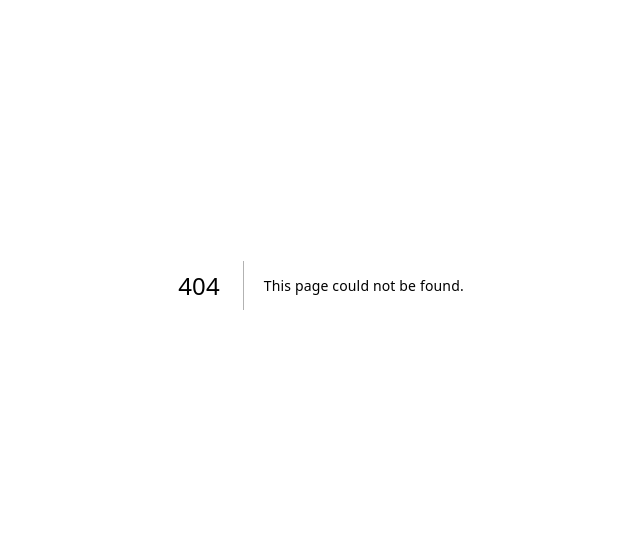
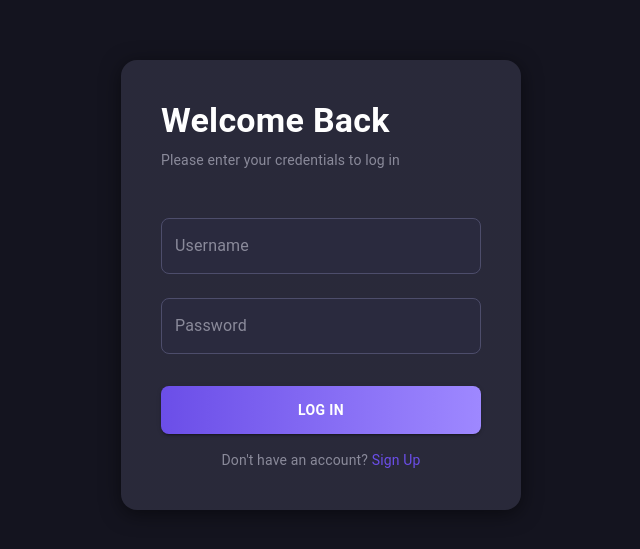
Before and after one commit to yigitplt/MovieRepo, a Next.js app in the folder front/my-app/: page /login in a window 1280 px wide. Before the commit this address had no page. Shown: the part 115-664 px from the top of the page, without its empty margins (319-959 px from the left). Built offline with nearby package versions, Linux system fonts and the light colour scheme.

Commit message:
Create login page

```diff
--- /dev/null
+++ b/front/my-app/src/app/login/page.tsx
@@ -0,0 +1,7 @@
+import LoginForm from "@/src/components/LoginForm";
+
+export default function LoginPage(){
+    return (
+        <LoginForm />
+    )
+}
--- a/front/my-app/src/app/page.tsx
+++ b/front/my-app/src/app/page.tsx
@@ -2,102 +2,10 @@ import Image from "next/image";
 
 export default function Home() {
   return (
-    <div className="font-sans grid grid-rows-[20px_1fr_20px] items-center justify-items-center min-h-screen p-8 pb-20 gap-16 sm:p-20">
-      <main className="flex flex-col gap-[32px] row-start-2 items-center sm:items-start">
-        <Image
-          className="dark:invert"
-          src="/next.svg"
-          alt="Next.js logo"
-          width={180}
-          height={38}
-          priority
-        />
-        <ol className="font-mono list-inside list-decimal text-sm/6 text-center sm:text-left">
-          <li className="mb-2 tracking-[-.01em]">
-            Get started by editing{" "}
-            <code className="bg-black/[.05] dark:bg-white/[.06] font-mono font-semibold px-1 py-0.5 rounded">
-              app/page.tsx
-            </code>
-            .
-          </li>
-          <li className="tracking-[-.01em]">
-            Save and see your changes instantly.
-          </li>
-        </ol>
-
-        <div className="flex gap-4 items-center flex-col sm:flex-row">
-          <a
-            className="rounded-full border border-solid border-transparent transition-colors flex items-center justify-center bg-foreground text-background gap-2 hover:bg-[#383838] dark:hover:bg-[#ccc] font-medium text-sm sm:text-base h-10 sm:h-12 px-4 sm:px-5 sm:w-auto"
-            href="https://vercel.com/new?utm_source=create-next-app&utm_medium=appdir-template-tw&utm_campaign=create-next-app"
-            target="_blank"
-            rel="noopener noreferrer"
-          >
-            <Image
-              className="dark:invert"
-              src="/vercel.svg"
-              alt="Vercel logomark"
-              width={20}
-              height={20}
-            />
-            Deploy now
-          </a>
-          <a
-            className="rounded-full border border-solid border-black/[.08] dark:border-white/[.145] transition-colors flex items-center justify-center hover:bg-[#f2f2f2] dark:hover:bg-[#1a1a1a] hover:border-transparent font-medium text-sm sm:text-base h-10 sm:h-12 px-4 sm:px-5 w-full sm:w-auto md:w-[158px]"
-            href="https://nextjs.org/docs?utm_source=create-next-app&utm_medium=appdir-template-tw&utm_campaign=create-next-app"
-            target="_blank"
-            rel="noopener noreferrer"
-          >
-            Read our docs
-          </a>
-        </div>
-      </main>
-      <footer className="row-start-3 flex gap-[24px] flex-wrap items-center justify-center">
-        <a
-          className="flex items-center gap-2 hover:underline hover:underline-offset-4"
-          href="https://nextjs.org/learn?utm_source=create-next-app&utm_medium=appdir-template-tw&utm_campaign=create-next-app"
-          target="_blank"
-          rel="noopener noreferrer"
-        >
-          <Image
-            aria-hidden
-            src="/file.svg"
-            alt="File icon"
-            width={16}
-            height={16}
-          />
-          Learn
-        </a>
-        <a
-          className="flex items-center gap-2 hover:underline hover:underline-offset-4"
-          href="https://vercel.com/templates?framework=next.js&utm_source=create-next-app&utm_medium=appdir-template-tw&utm_campaign=create-next-app"
-          target="_blank"
-          rel="noopener noreferrer"
-        >
-          <Image
-            aria-hidden
-            src="/window.svg"
-            alt="Window icon"
-            width={16}
-            height={16}
-          />
-          Examples
-        </a>
-        <a
-          className="flex items-center gap-2 hover:underline hover:underline-offset-4"
-          href="https://nextjs.org?utm_source=create-next-app&utm_medium=appdir-template-tw&utm_campaign=create-next-app"
-          target="_blank"
-          rel="noopener noreferrer"
-        >
-          <Image
-            aria-hidden
-            src="/globe.svg"
-            alt="Globe icon"
-            width={16}
-            height={16}
-          />
-          Go to nextjs.org →
-        </a>
-      </footer>
-    </div>
+    <main className="flex min-h-screen flex-col items-center justify-between p-24">
+      <h1 className="text-4xl font-bold">Welcome to My App</h1>
+      <p className="mt-4 text-lg">This is the home page of your application.</p>
+      <Image src="/logo.png" alt="Logo" width={150} height={150} />
+    </main>
   );
 }
--- /dev/null
+++ b/front/my-app/src/components/LoginForm.tsx
@@ -0,0 +1,112 @@
+"use client";
+
+import { useState } from "react";
+import { Controller, useForm } from "react-hook-form";
+import axiosInstance from "../lib/axiosInstance";
+import { Box, Typography } from "@mui/material";
+import { StyledPaper } from "./ui/StyledPaper";
+import { StyledButton } from "./ui/StyledButton";
+import { StyledTextField } from "./ui/StyledTextField";
+import { useRouter } from "next/navigation";
+
+interface LoginFormValues {
+  username: string;
+  password: string;
+}
+
+export default function LoginForm() {
+
+    const {control, handleSubmit, reset} = useForm<LoginFormValues>({
+        defaultValues: {
+            username: '',
+            password: ''
+        }
+    });
+
+    const [message, setMessage] = useState<string | null>(null);
+
+    const router = useRouter();
+
+    const onSubmit = async (data: LoginFormValues) => {
+        try {
+            const res = await axiosInstance.post('/auth/login', data);
+            localStorage.setItem('token', res.data.token);
+            router.push('/dashboard');
+        } catch (error: any) {
+            if(error.response) {
+                setMessage(error.response.data.message || "Wrong username or password.");
+            } else{
+                setMessage("Error: Unable to connect to the server.");
+            }
+        }
+    }
+
+    return(
+        <Box
+            sx={{
+                display: 'flex',
+                justifyContent: 'center',
+                alignItems: 'center',
+                minHeight: '100vh',
+                backgroundColor: '#14141F',
+                padding: '20px',
+            }}
+        >
+            <StyledPaper>
+                <Box sx={{ mb: 4, textAlign: 'left' }}>
+                    <Typography variant="h4" component="h1" sx={{ fontWeight: 'bold', color: '#FFFFFF', mb: 1 }}>
+                        Welcome Back
+                    </Typography>
+                    <Typography variant="body2" sx={{ color: '#8A8A9A' }}>
+                        Please enter your credentials to log in
+                    </Typography>
+                </Box>
+                <form onSubmit={handleSubmit(onSubmit)}>
+                    <Controller
+                        name="username"
+                        control={control}
+                        render={({ field }) => (
+                            <StyledTextField
+                                {...field}
+                                label="Username"
+                                variant="outlined"
+                                fullWidth
+                                margin="normal"
+                            />
+                        )}
+                    />
+                    <Controller
+                        name="password"
+                        control={control}
+                        render={({ field }) => (
+                            <StyledTextField
+                                {...field}
+                                type="password"
+                                label="Password"
+                                variant="outlined"
+                                fullWidth
+                                margin="normal"
+                            />
+                        )}
+                    />
+                    {message && (
+                        <Typography variant="body2" color="error" sx={{ mt: 2 }}>
+                            {message}
+                        </Typography>
+                    )}
+                    <StyledButton type="submit" fullWidth variant="contained" sx={{ mt: 3 }}>
+                        Log In
+                    </StyledButton>
+                    <Typography variant="body2" sx={{ mt: 2, textAlign: 'center', color: '#8A8A9A' }}>
+                        Don't have an account? <a href="/signup" style={{ color: '#6B4EE8' }}>Sign Up</a>
+                    </Typography>
+                </form>
+            </StyledPaper>
+        </Box>
+    );
+
+
+
+
+
+}
--- a/front/my-app/src/components/SignUpForm.tsx
+++ b/front/my-app/src/components/SignUpForm.tsx
@@ -8,15 +8,7 @@ import { useForm, Controller } from 'react-hook-form';
 import { StyledPaper } from './ui/StyledPaper';
 import { StyledTextField } from './ui/StyledTextField';
 import { StyledButton } from './ui/StyledButton';
-
-
-const StyledCheckbox = styled(Checkbox)({
-  color: '#6B4EE8',
-  '&.Mui-checked': {
-    color: '#9E88FF',
-  },
-});
-
+import { useRouter } from 'next/navigation';
 
 interface SignUpFormValues {
   username: string;
@@ -36,11 +28,16 @@ export default function SignUpForm() {
 
     const [message, setMessage] = useState<string | null>(null);
 
+    const router = useRouter();
+
     const onSubmit = async (data: SignUpFormValues) => {
         try{
             const res = await axiosInstance.post('/auth/signup', data);
             setMessage(`User ${res.data.username} created successfully!`);
             reset();
+            setTimeout(() => {
+                router.push('/login');
+            }, 2000);
         } catch (error: any) {
             if(error.response) {
                 setMessage(error.response.data.message || "An error occurred during signup.");
@@ -67,7 +64,7 @@ export default function SignUpForm() {
             Welcome to my app
           </Typography>
           <Typography variant="body2" sx={{ color: '#8A8A9A' }}>
-            Kindly fill in your details below to create an account
+            Fill in your details below to create an account
           </Typography>
         </Box>
 
@@ -165,6 +162,9 @@ export default function SignUpForm() {
           <StyledButton type="submit" fullWidth>
             Register Account
           </StyledButton>
+          <Typography variant="body2" sx={{ mt: 2, textAlign: 'center', color: '#8A8A9A' }}>
+            Already have an account? <a href="/login" style={{ color: '#6B4EE8' }}>Login</a>
+          </Typography>
         </form>
       </StyledPaper>
     </Box>
```
